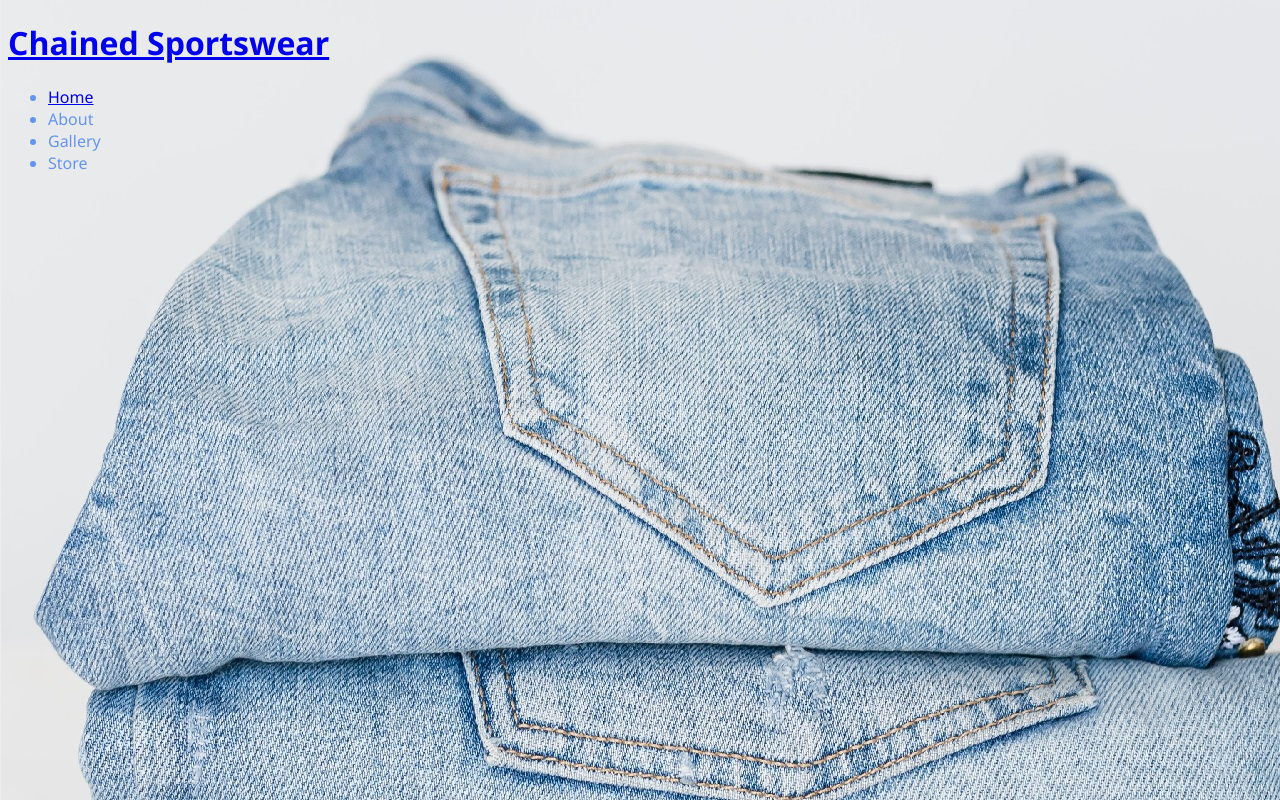
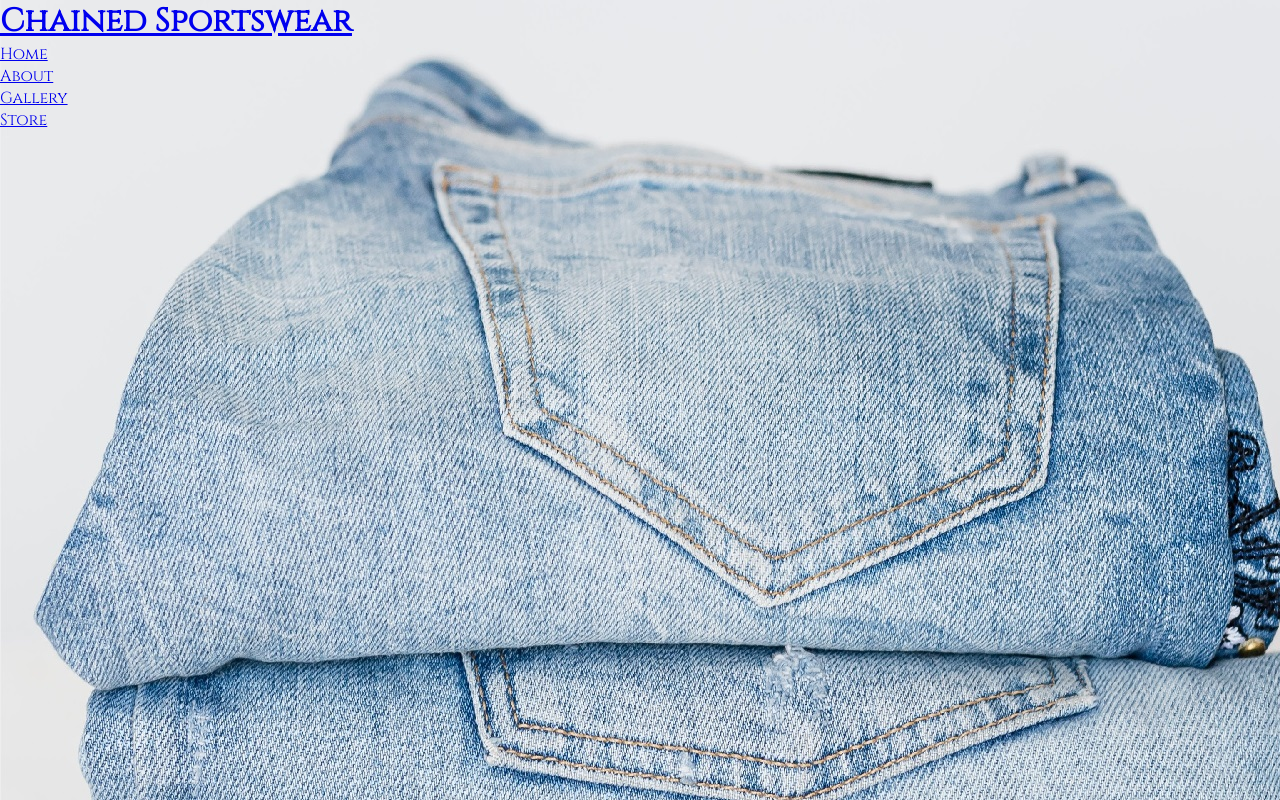
Before and after one commit to Code-Institute-Submissions/DavidJPWard-chained_sportwear_MayResub, a plain HTML site: page index.html in a window 1280 px wide. Drawn offline with Linux system fonts and the light colour scheme.

Commit message:
added fonts to header and removed default margin, padding and border

```diff
--- a/assets/css/style.css
+++ b/assets/css/style.css
@@ -1,7 +1,20 @@
+@import url('https://fonts.googleapis.com/css2?family=Abel&family=Cinzel&display=swap');
+
+*{
+    margin: 0%;
+    padding: 0%;
+    border: none;
+}
+
 body{
-    font-family: 'Segoe UI', Tahoma, Geneva, Verdana, sans-serif;
+
     color: cornflowerblue;
     background-image: url(../images/jeans.jpg);
     background-repeat: no-repeat;
+    font-family: cinzel;
+    font-weight: 500;
 
 }
+h1{
+
+}
--- a/index.html
+++ b/index.html
@@ -17,9 +17,9 @@
         <nav>
             <ul>
                 <li><a href="index.html">Home</a></li>
-                <li>About</li>
-                <li>Gallery</li>
-                <li>Store</li>
+                <li><a href="#">About</a></li>
+                <li><a href="#">Gallery</a></li>
+                <li><a href="#">Store</a></li>
             </ul>
         </nav>
 
```
